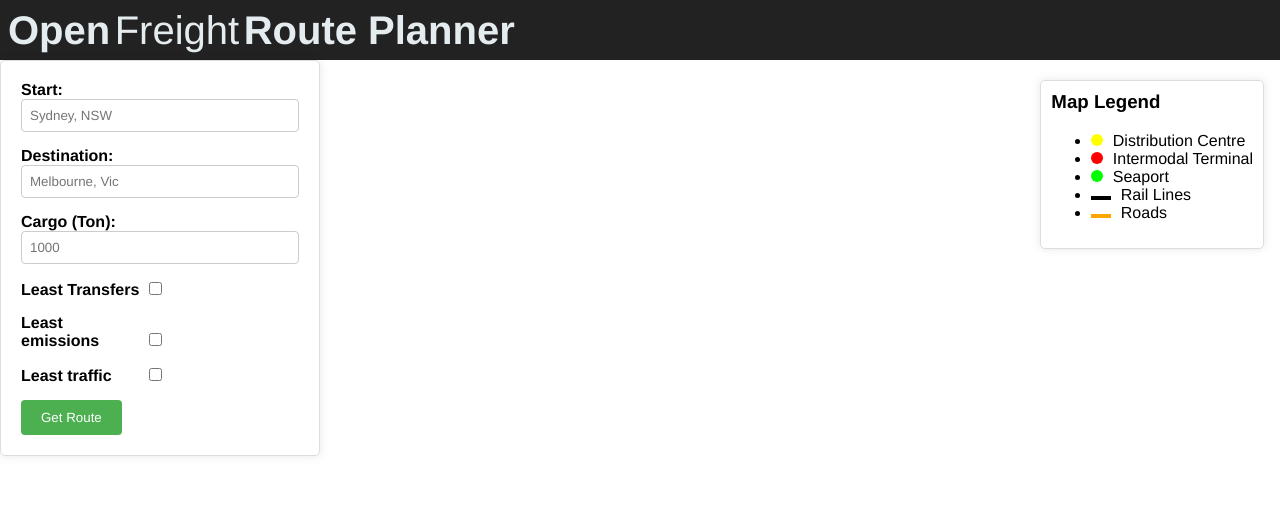
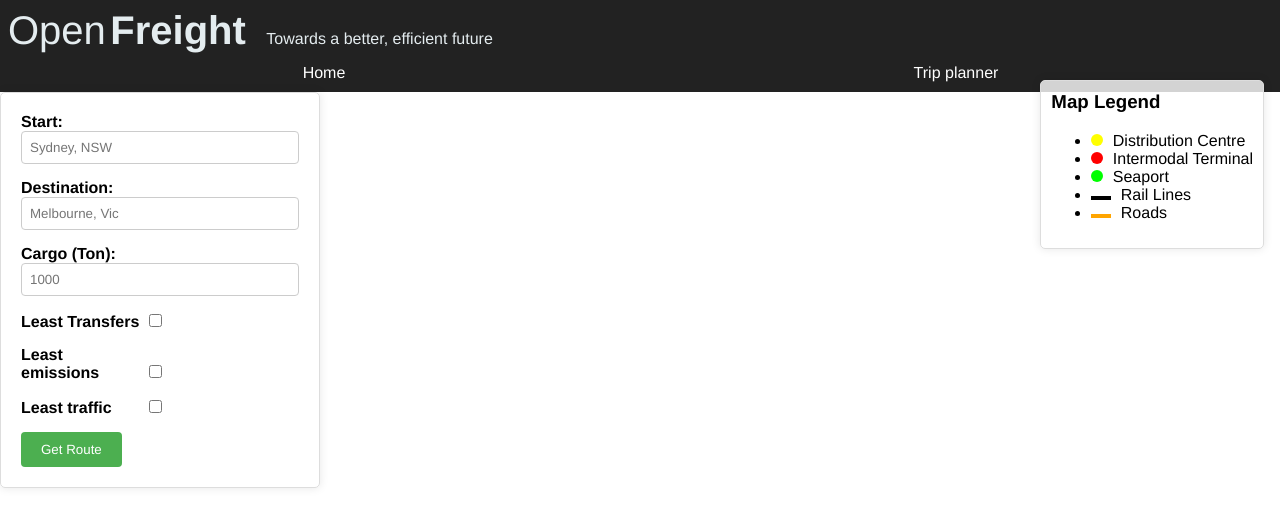
Before and after one commit to ctrl-alt-elit3/A, a plain HTML site: page static/map.html in a window 1280 px wide. Drawn offline with Linux system fonts and the light colour scheme; some packages are replaced by stand-ins of ours; no server answers.

Commit message:
Added navigation bar to map.html

```diff
--- a/static/map.html
+++ b/static/map.html
@@ -7,11 +7,20 @@
   <body>
 
     <div class="container">
-      <div class="header" id="header">
-        <p class="header-name"><b>Open</b></p>
-        <p class="header-name">Freight</p>
-        <p class="header-name"><b>Route Planner</b></p>
-      </div>
+      <div id="header" class="header">
+        <p class="header-name">Open</p>
+        <p class="header-name"><b>Freight</b></p>
+        <p style="display: inline-block; padding-left: 2vh;">Towards a better, efficient future</p>
+
+        <div id="header-navigationbar">
+            <div class="header-navigationbar-button">
+                <a style="color: #fff; text-decoration: none;" href="./index.html">Home</a>
+            </div>
+            <div class="header-navigationbar-button">
+                <a style="color: #fff; text-decoration: none;" href="map.html">Trip planner</a>
+            </div>
+        </div>
+    </div>
       <div class="ui">
         <form id="form">
           <div>
--- a/static/style.css
+++ b/static/style.css
@@ -24,10 +24,26 @@ body {
     font-size: 5vh;
 }
 
+#header-navigationbar
+{
+    margin: auto;
+    width: 100%;
+    height: 2.5vh;
+}
+
+.header-navigationbar-button
+{
+    display: inline-block;
+    width: 50%;
+    border-collapse: collapse;
+    float: left;
+    text-align: center;
+}
+
 .container {
     display: grid;
   grid-template-columns: 25% 75%;
-  grid-template-rows: 7.5% 92.5%;
+  grid-template-rows: 11% 89%;
   gap: 0px 0px;
   grid-auto-flow: row;
   grid-template-areas:
```
